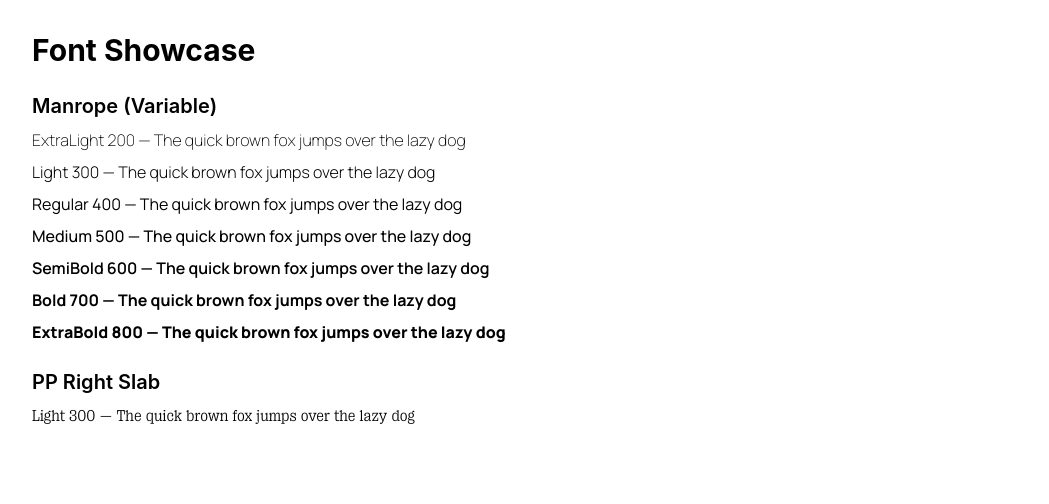
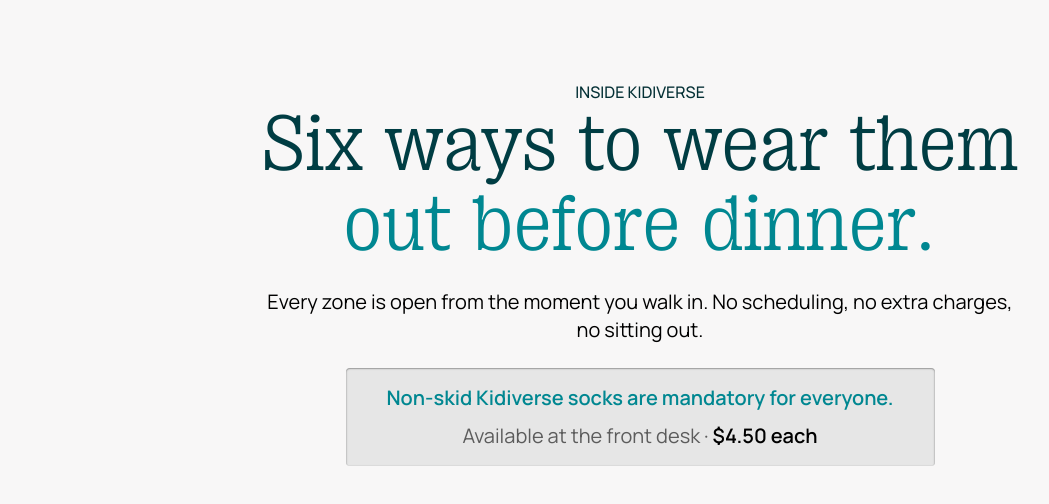
Before and after one commit to atulj10/projekt-assessment, a React (Vite) app: page / in a window 1280 px wide. Shown: the top 504 px of the page, without its empty margins (0-1049 px from the left). Built offline with nearby package versions, Linux system fonts and the light colour scheme.

Commit message:
Added tailwind classes and bifercated components and header complete

```diff
--- a/src/App.tsx
+++ b/src/App.tsx
@@ -1,28 +1,49 @@
+import Home from "./pages/Home";
+
 function App() {
   return (
-    <div className="p-8 space-y-6">
+    <>
+      <Home />
+      {/* <div className="p-8 space-y-6">
         <h1 className="text-3xl font-bold">Font Showcase</h1>
 
         <section>
           <h2 className="text-xl font-semibold mb-2">Manrope (Variable)</h2>
           <div className="space-y-2 font-manrope">
-          <p className="font-extralight">ExtraLight 200 — The quick brown fox jumps over the lazy dog</p>
-          <p className="font-light">Light 300 — The quick brown fox jumps over the lazy dog</p>
-          <p className="font-normal">Regular 400 — The quick brown fox jumps over the lazy dog</p>
-          <p className="font-medium">Medium 500 — The quick brown fox jumps over the lazy dog</p>
-          <p className="font-semibold">SemiBold 600 — The quick brown fox jumps over the lazy dog</p>
-          <p className="font-bold">Bold 700 — The quick brown fox jumps over the lazy dog</p>
-          <p className="font-extrabold">ExtraBold 800 — The quick brown fox jumps over the lazy dog</p>
+            <p className="font-extralight">
+              ExtraLight 200 — The quick brown fox jumps over the lazy dog
+            </p>
+            <p className="font-light">
+              Light 300 — The quick brown fox jumps over the lazy dog
+            </p>
+            <p className="font-normal">
+              Regular 400 — The quick brown fox jumps over the lazy dog
+            </p>
+            <p className="font-medium">
+              Medium 500 — The quick brown fox jumps over the lazy dog
+            </p>
+            <p className="font-semibold">
+              SemiBold 600 — The quick brown fox jumps over the lazy dog
+            </p>
+            <p className="font-bold">
+              Bold 700 — The quick brown fox jumps over the lazy dog
+            </p>
+            <p className="font-extrabold">
+              ExtraBold 800 — The quick brown fox jumps over the lazy dog
+            </p>
           </div>
         </section>
 
         <section>
           <h2 className="text-xl font-semibold mb-2">PP Right Slab</h2>
           <div className="space-y-2 font-right-slab">
-          <p className="font-light">Light 300 — The quick brown fox jumps over the lazy dog</p>
+            <p className="font-light">
+              Light 300 — The quick brown fox jumps over the lazy dog
+            </p>
           </div>
         </section>
-    </div>
+      </div> */}
+    </>
   );
 }
 
--- /dev/null
+++ b/src/components/home/Footer.tsx
@@ -0,0 +1,5 @@
+const Footer = () => {
+  return <></>;
+};
+
+export default Footer;
--- /dev/null
+++ b/src/components/home/Header.tsx
@@ -0,0 +1,40 @@
+const body =
+  "font-manrope text-[20px] leading-[140%] tracking-normal text-center max-md:text-[18px] max-sm:text-[16px]";
+const bodySemibold = `${body} font-semibold`;
+const heading =
+  "font-right-slab font-light text-[80px] leading-none tracking-normal text-center max-lg:text-7xl max-md:text-6xl max-sm:text-6xl";
+
+const Header = () => {
+  return (
+    <div className="w-full flex flex-col justify-center items-center mx-auto text-center gap-6 px-4">
+      <div className="max-w-189.5 flex flex-col gap-6 w-full">
+        <div>
+          <p className="font-manrope font-medium text-[16px] text-[#043035] max-sm:text-[14px]">
+            INSIDE KIDIVERSE
+          </p>
+          <div>
+            <h2 className={`${heading} text-[#003D43]`}>
+              Six ways to wear them
+            </h2>
+            <h2 className={`${heading} text-[#008791]`}>out before dinner.</h2>
+          </div>
+        </div>
+        <p className={`${body} font-normal`}>
+          Every zone is open from the moment you walk in. No scheduling, no
+          extra charges, no sitting out.
+        </p>
+      </div>
+      <div className="w-full max-w-147.25 rounded-sm px-6.25 py-4 gap-2.5 bg-[#E6E6E6] shadow-[inset_0px_0.72px_1.44px_0.36px_#00000059] flex flex-col items-center justify-center min-h-18.5">
+        <p className={`${bodySemibold} text-[#008791]`}>
+          Non-skid Kidiverse socks are mandatory for everyone.{" "}
+        </p>
+        <p className={`${body} text-[#00000099]`}>
+          Available at the front desk ·{" "}
+          <span className={`${bodySemibold} text-[#000000]`}>$4.50 each</span>
+        </p>
+      </div>
+    </div>
+  );
+};
+
+export default Header;
--- /dev/null
+++ b/src/components/home/Main.tsx
@@ -0,0 +1,5 @@
+const Main = () => {
+  return <></>;
+};
+
+export default Main;
--- a/src/index.css
+++ b/src/index.css
@@ -19,4 +19,15 @@
 @theme {
   --font-manrope: "Manrope", sans-serif;
   --font-right-slab: "PP Right Slab", serif;
+
+  --text-title: clamp(2rem, 4vw, 2.5rem);
+  --text-subtitle: clamp(1.125rem, 2.5vw, 1.25rem);
+  --text-content: clamp(1rem, 2vw, 1.125rem);
+  --text-meta: clamp(0.875rem, 1.5vw, 1rem);
 }
+
+
+:root{
+  background-color: #F8F7F7;
+  padding: 80px 44px;
+}
--- /dev/null
+++ b/src/pages/Home.tsx
@@ -0,0 +1,15 @@
+import Footer from "../components/home/Footer";
+import Header from "../components/home/Header";
+import Main from "../components/home/Main";
+
+const Home = () => {
+  return (
+    <>
+      <Header />
+      <Main />
+      <Footer />
+    </>
+  );
+};
+
+export default Home;
```
Lines whose indentation alone changed are shown as unchanged.
